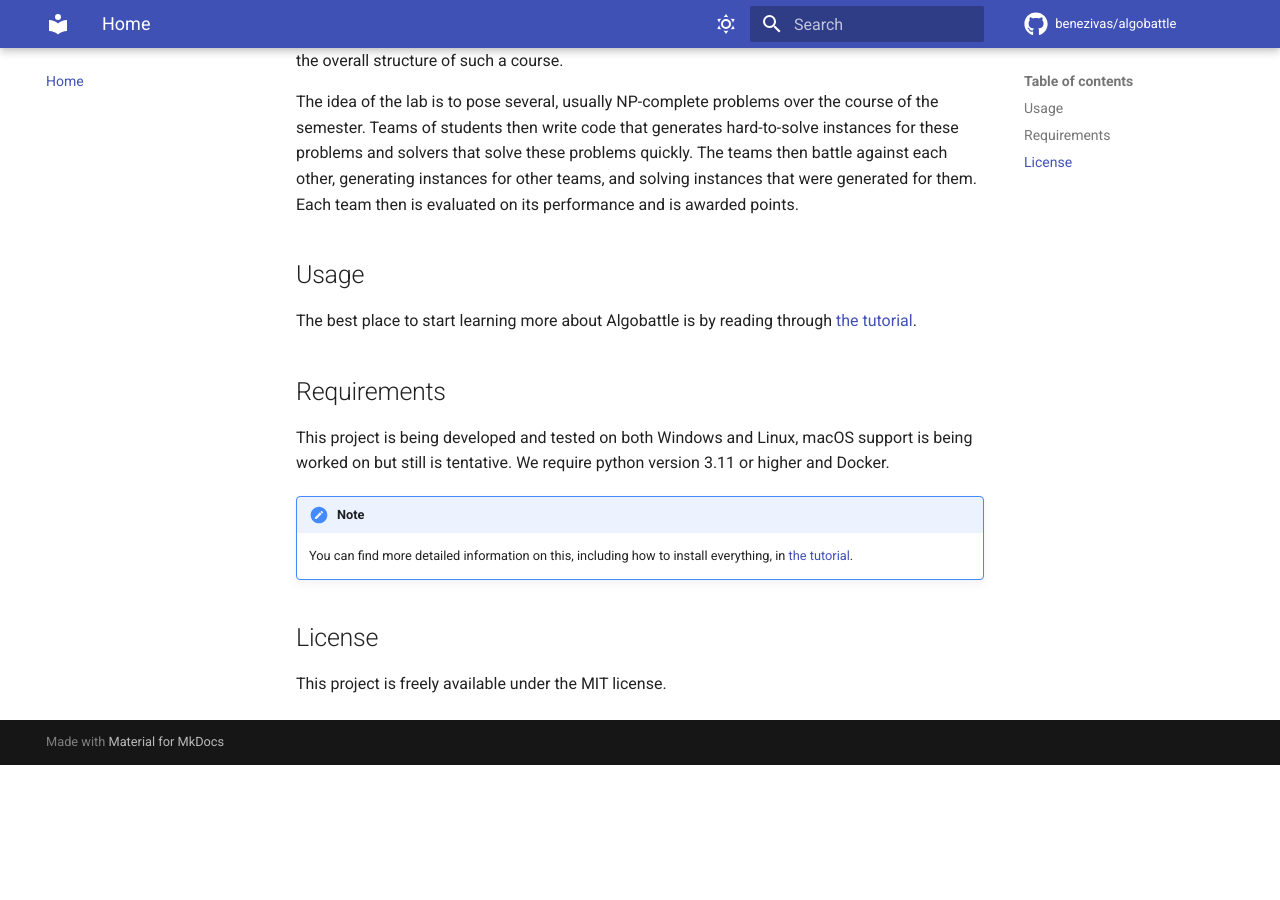
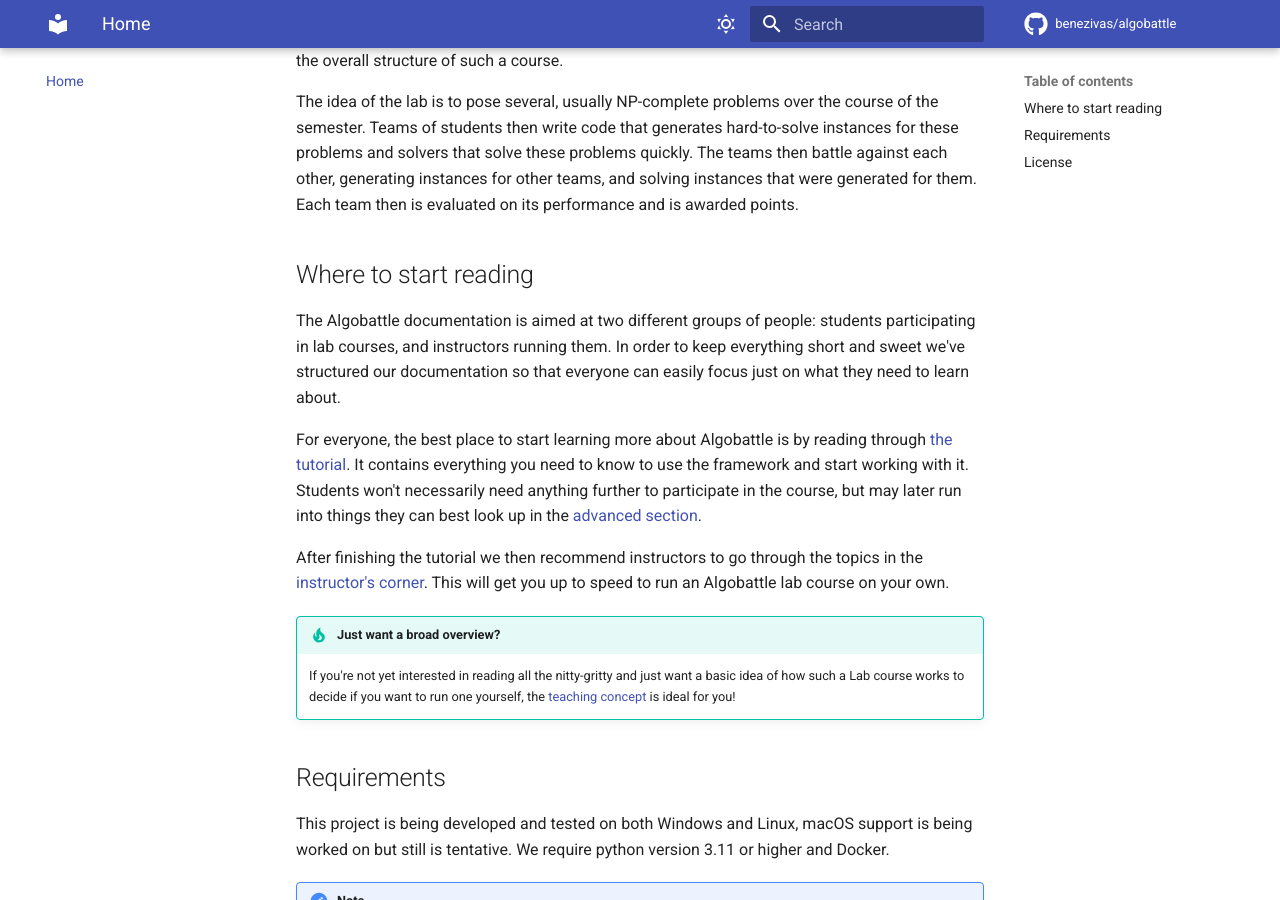
Before and after one commit to Benezivas/algobattle, an MkDocs documentation site: the page built from docs/index.md, in a window 1280 px wide and 900 px high, scrolled down 308 px. Built offline with MkDocs 1.6.1 and Material for MkDocs 9.7.7, drawn with Linux system fonts in a browser that asks for light colours; some web fonts are replaced; comment, search, counter and statistics services are not loaded; before the commit the page ends 1073 px from its top, so only the background shows below that.

Commit message:
add detailed reading guide to home page

```diff
--- a/docs/index.md
+++ b/docs/index.md
@@ -13,10 +13,24 @@ The teams then battle against each other, generating instances for other teams,
 generated for them. Each team then is evaluated on its performance and is awarded points.
 
 
-## Usage
+## Where to start reading
 
-The best place to start learning more about Algobattle is by reading through [the tutorial](tutorial/index.md).
+The Algobattle documentation is aimed at two different groups of people: students participating in lab courses, and
+instructors running them. In order to keep everything short and sweet we've structured our documentation so that
+everyone can easily focus just on what they need to learn about.
 
+For everyone, the best place to start learning more about Algobattle is by reading through
+[the tutorial](tutorial/index.md). It contains everything you need to know to use the framework and start working with
+it. Students won't necessarily need anything further to participate in the course, but may later run into things they
+can best look up in the [advanced section](advanced/index.md).
+
+After finishing the tutorial we then recommend instructors to go through the topics in the
+[instructor's corner](instructor/index.md). This will get you up to speed to run an Algobattle lab course on your own.
+
+!!! tip "Just want a broad overview?"
+    If you're not yet interested in reading all the nitty-gritty and just want a basic idea of how such a Lab course
+    works to decide if you want to run one yourself, the [teaching concept](instructor/teaching_english.md) is ideal
+    for you!
 
 ## Requirements
 
```
